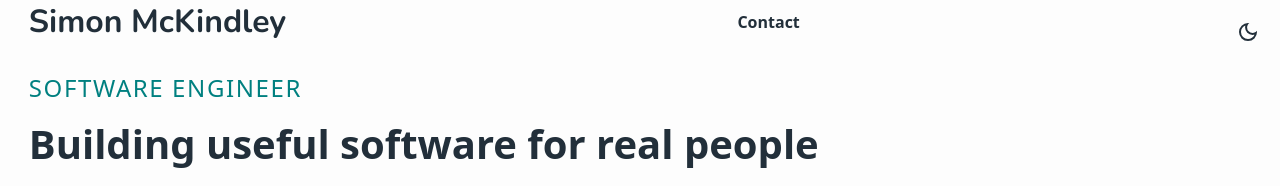
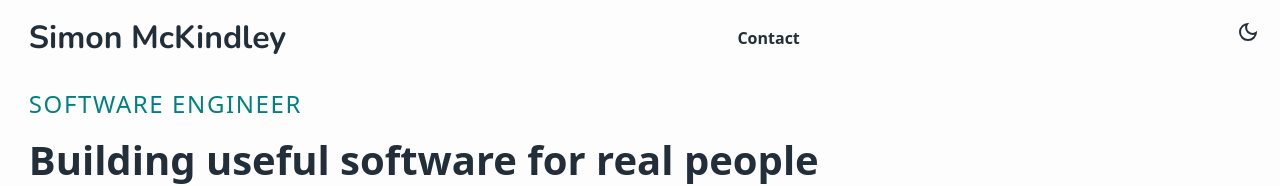
Before and after one commit to simon-mckindley/portfolio, a React (Vite) app: page / in a window 1280 px wide. Shown: the top 186 px of the page. Built offline with nearby package versions, Linux system fonts and the light colour scheme; no server answers; a web font is replaced by a local one.

Commit message:
body header update

```diff
--- a/src/App.css
+++ b/src/App.css
@@ -1,24 +1,20 @@
-@media (prefers-color-scheme: dark) {
-  :root {
+body {
+  --bg-color: var(--color-light);
+  --text-color: var(--color-dark);
+
+  color: var(--text-color);
+  background-color: var(--bg-color);
+  transition: color 300ms, background-color 300ms;
+
+  @media (prefers-color-scheme: dark) {
     --bg-color: hsl(224, 36%, 15%);
     --text-color: #f0f0f0;
   }
-}
 
-:root {
-  --bg-color: #fdfdfd;
-  --text-color: #222f3a;
-}
-
-.dark {
-  --bg-color: hsl(224, 36%, 15%);
-  --text-color: #f0f0f0;
-}
-
-body {
-  color: var(--text-color);
-  background-color: var(--bg-color);
-  transition: color 300ms, background-color 300ms;
+  &.dark {
+    --bg-color: hsl(224, 36%, 15%);
+    --text-color: #f0f0f0;
+  }
 }
 
 .defined-section {
@@ -117,8 +113,12 @@ header, main {
 
 /* Header */
 header {
+  position: sticky;
+  top: -1rem;
+  padding-block-start: 1rem;
   display: flex;
   align-items: center;
+  background-color: var(--bg-color);
 
   h1 {
     font-family: var(--alt-font);
@@ -168,8 +168,9 @@ header {
     translate: -2rem;
     opacity: 0;
     pointer-events: none;
-    transition-property: translate, opacity;
-    transition-duration: 400ms;
+    transition:
+      translate 800ms,
+      opacity 600ms;
 
     &:before {
       content: "";
@@ -191,9 +192,12 @@ header {
     }
 
     &.leave {
-      translate: 2rem;
+      translate: 3rem;
       opacity: 0;
       pointer-events: none;
+      transition:
+        translate 800ms 0s,
+        opacity 300ms 500ms;
     }
   }
 
--- a/src/components/Contact.jsx
+++ b/src/components/Contact.jsx
@@ -1,4 +1,4 @@
-import { useEffect, useState } from "react";
+import { useEffect, useRef, useState } from "react";
 
 export default function Contact() {
     const [showInfo, setShowInfo] = useState(false);
@@ -6,7 +6,7 @@ export default function Contact() {
 
     useEffect(() => {
         setInfoLeave(!showInfo);
-        setTimeout(() => setInfoLeave(false), 500);
+        setTimeout(() => setInfoLeave(false), 900);
     }, [showInfo]);
 
     return (
--- a/src/index.css
+++ b/src/index.css
@@ -8,14 +8,17 @@
   src: url('./assets/fonts/Nunito/Nunito-VariableFont_wght.ttf') format('truetype');
 }
 
+html {
+  --alt-font: 'Nunito', system-ui, -apple-system, BlinkMacSystemFont, 'Segoe UI', Roboto, Oxygen, Ubuntu, Cantarell, 'Open Sans', 'Helvetica Neue', sans-serif;
+
+  --color-light: #fdfdfd;
+  --color-dark: #222f3a;
+}
 
 #root {
   font-family: 'Anaheim', system-ui, -apple-system, BlinkMacSystemFont, 'Segoe UI', Roboto, Oxygen, Ubuntu, Cantarell, 'Open Sans', 'Helvetica Neue', sans-serif;
-  /* max-width: 1280px; */
   margin: 0 auto;
   width: clamp(320px, 98vw, 1280px);
-
-  --alt-font: 'Nunito', system-ui, -apple-system, BlinkMacSystemFont, 'Segoe UI', Roboto, Oxygen, Ubuntu, Cantarell, 'Open Sans', 'Helvetica Neue', sans-serif;
 }
 
 body {
```
